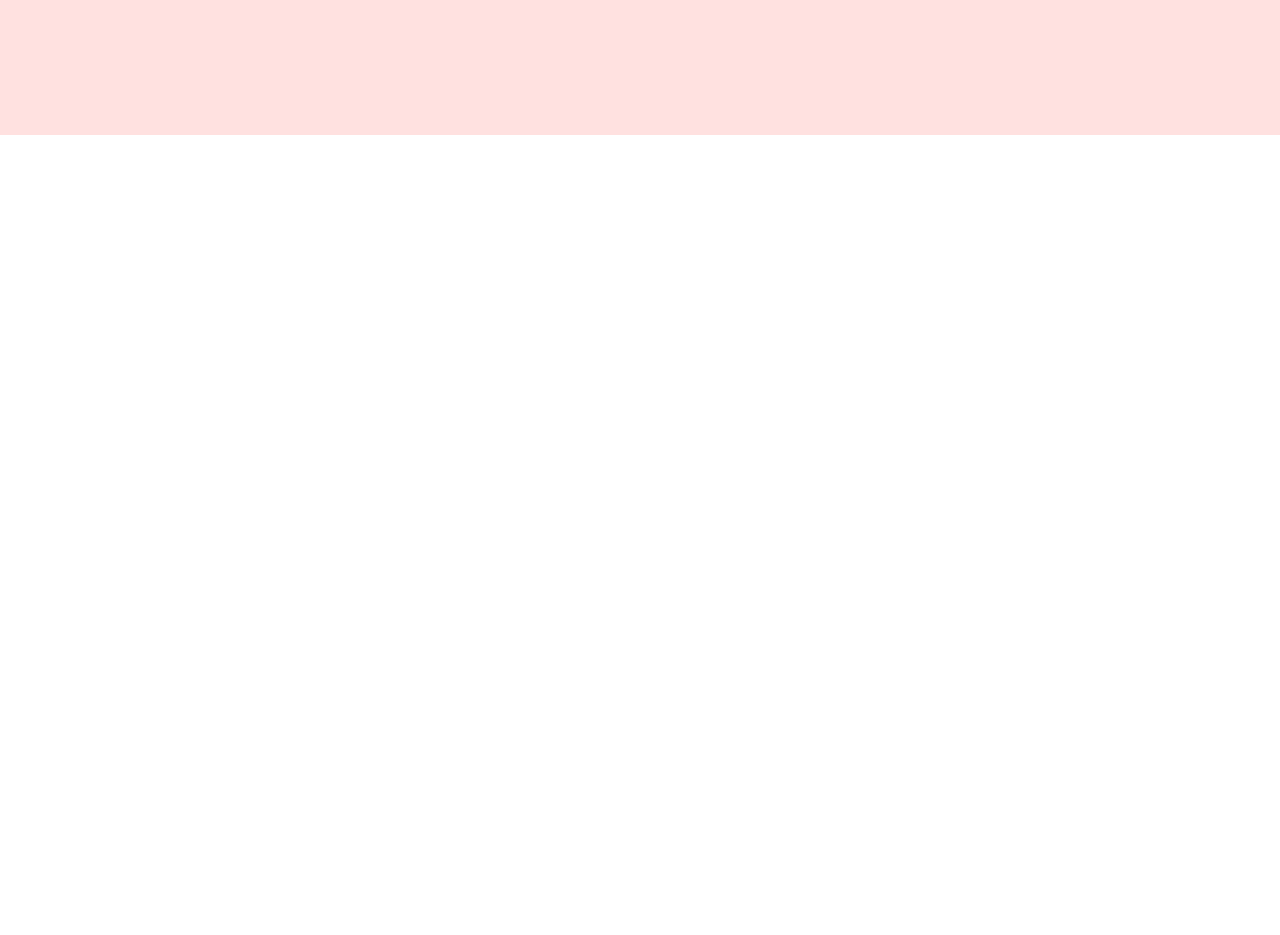
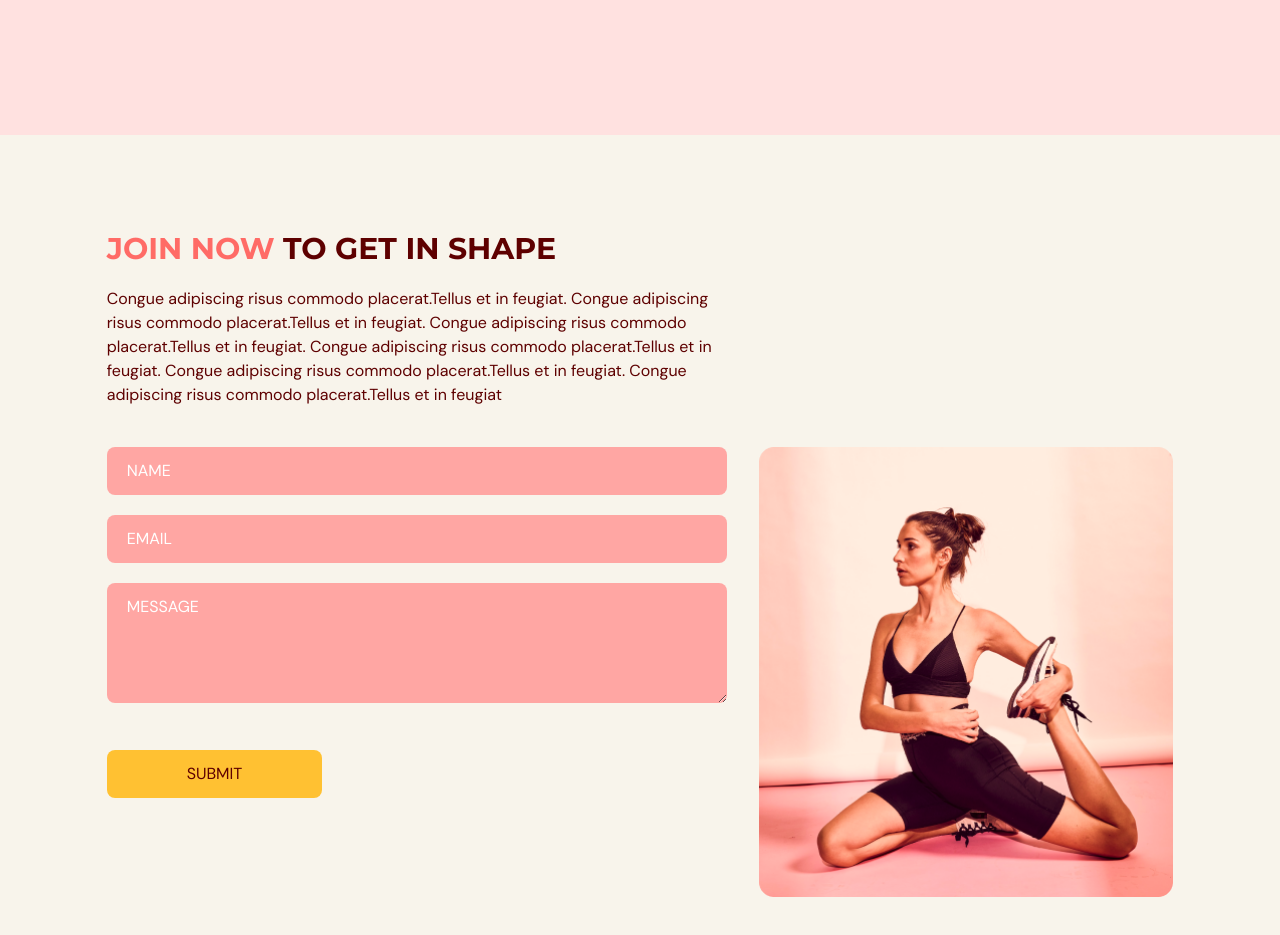
Before and after one commit to mbuimbogo/Gym, a React (Vite) app: page / in a window 1280 px wide. Shown: the part 2900-3835 px from the top of the page. Before the commit the page ends 3035 px from the top, so only its background shows below. Built offline with nearby package versions, Linux system fonts and the light colour scheme.

Commit message:
Add graphics, description , animation and form from react hook forms

```diff
--- a/src/scenes/contactus/index.tsx
+++ b/src/scenes/contactus/index.tsx
@@ -1,15 +1,144 @@
-import { SelectedPage } from '@/shared/type'
-import { motion } from 'framer-motion';
-import { useForm } from "react-hook-form"
+import { SelectedPage } from "@/shared/type";
+import { motion } from "framer-motion";
+import { useForm } from "react-hook-form";
+import ContactUsPageGraphic from "@/assets/ContactUsPageGraphic.png";
+import HText from "@/shared/HText";
+
 
 type Props = {
-    setSelectedPage: (value: SelectedPage) => void;
-}
+  setSelectedPage: (value: SelectedPage) => void;
+};
 
-const ContactUs = ({setSelectedPage}: Props) => {
+const ContactUs = ({ setSelectedPage }: Props) => {
+    const inputStyles = `mb-5 w-full rounded-lg bg-primary-300 px-5 py-3 placeholder-white`
+
+  const {
+    register,
+    trigger,
+    formState: { errors },
+  } = useForm();
+
+  const onSubmit = async (e: any) => {
+    const isValid = await trigger();
+    if (!isValid) {
+        e.preventDefault();
+    }
+  };
   return (
-    <div></div>
-  )
-}
+    <section id="contactus" className="mx-auto w-5/6 pb-36 pt-24">
+      <motion.div
+        className=""
+        onViewportEnter={() => setSelectedPage(SelectedPage.ContactUs)}
+      >
+        {/* Header */}
+        <motion.div
+          className="md:w-3/5"
+          initial="hidden"
+          whileInView="visible"
+          viewport={{ once: true, amount: 0.5 }}
+          transition={{ duration: 0.5 }}
+          variants={{
+            hidden: { opacity: 0, x: -50 },
+            visible: { opacity: 1, x: 0 },
+          }}
+        >
+          <HText>
+            <span className="text-primary-500">JOIN NOW</span> TO GET IN SHAPE
+          </HText>
+          <p className="my-5">
+            Congue adipiscing risus commodo placerat.Tellus et in feugiat.
+            Congue adipiscing risus commodo placerat.Tellus et in feugiat.
+            Congue adipiscing risus commodo placerat.Tellus et in feugiat.
+            Congue adipiscing risus commodo placerat.Tellus et in feugiat.
+            Congue adipiscing risus commodo placerat.Tellus et in feugiat.
+            Congue adipiscing risus commodo placerat.Tellus et in feugiat
+          </p>
+        </motion.div>
 
-export default ContactUs
+        {/* Form and Image */}
+        <div className=" mt-10 justify-between gap-8 md:flex">
+          <motion.div
+            className="mt-10 basis-3/5 md:mt-0"
+            initial="hidden"
+            whileInView="visible"
+            viewport={{ once: true, amount: 0.5 }}
+            transition={{ duration: 0.5 }}
+            variants={{
+              hidden: { opacity: 0, y: 50 },
+              visible: { opacity: 1, y: 0 },
+            }}
+          >
+            <form target="_blank" onClick={onSubmit}
+            method="POST"
+            action="https://formsubmit.co/bda038fdcea6264163fd93db09f2cb0a"
+            >
+                <input type="text" className={inputStyles}
+                placeholder="NAME"
+                {...register("name", {
+                    required: true,
+                    maxLength:100,
+                } )}
+                />
+                {errors.name && (
+                    <p className="mt-1 text-primary-500">
+                        {errors.name.type === "required" && "This field is required."}
+                        {errors.name.type === "maxLength" && "Max length is 100 characters."}
+                    </p>
+                )}
+                 <input type="text" className={inputStyles}
+                placeholder="EMAIL"
+                {...register("email", {
+                    required: true,
+                    pattern:/^[A-Z0-9._%+-]+@[A-Z0-9.-]+\.[A-Z]{2,}$/i,
+                } )}
+                />
+                {errors.email && (
+                    <p className="mt-1 text-primary-500">
+                        {errors.email.type === "required" && "This field is required."}
+                        {errors.email.type === "pattern" && "Invalid email address"}
+                    </p>
+                )}
+                <textarea
+                rows={4}
+                cols={50}
+                 className={inputStyles}
+                placeholder="MESSAGE"
+                {...register("message", {
+                    required: true,
+                    maxLength:2000,
+                } )}
+                />
+                {errors.message && (
+                    <p className="mt-1 text-primary-500">
+                        {errors.message.type === "required" && "This field is required."}
+                        {errors.message.type === "maxLength" && "Max length is 2000 characters."}
+                    </p>
+                )}
+                <button type="submit"
+                className="mt-5 rounded-lg bg-secondary-500 px-20 py-3 transition duration-500 hover:text-white"
+                >
+                    SUBMIT
+                </button>
+            </form>
+          </motion.div>
+          <motion.div className="relative mt-16 basis-2/5 md:mt-0"
+          initial="hidden"
+          whileInView="visible"
+          viewport={{ once: true, amount: 0.5 }}
+          transition={{ delay: 0.2, duration: 0.5 }}
+          variants={{
+            hidden: { opacity: 0, x: -50 },
+            visible: { opacity: 1, x: 0 },
+          }}
+          >
+        <div className="md:before:content-evolvetext w-full before:absolute before:-bottom-20 before:-right-10 before:z-[-1]">
+          <img src={ContactUsPageGraphic} alt="contact-us-page-graphic" className="w-full" />
+        </div>
+          </motion.div>
+        </div>
+      </motion.div>
+    </section>
+  );
+};
+
+export default ContactUs;
```
